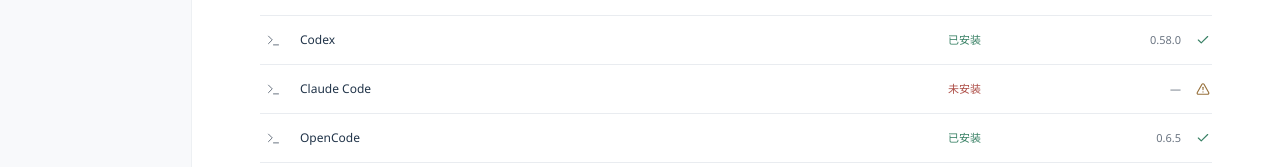
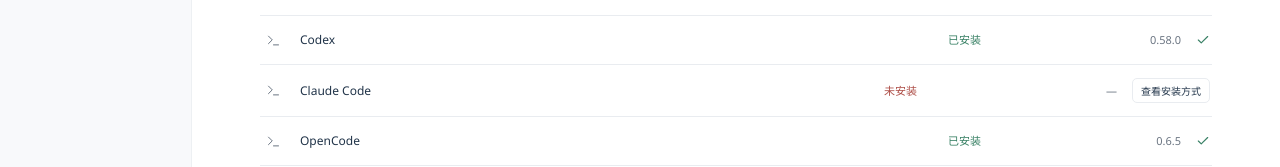
Before and after one commit to MY-Final/kuncode-setup, a React (Vite) app: page /diagnose in a window 1280 px wide. Shown: the part 397-564 px from the top of the page. Built offline with nearby package versions, Linux system fonts and the light colour scheme.

Commit message:
feat(ui): 未安装工具提供安装引导
系统诊断页为未安装的工具新增「查看安装方式」按钮，弹窗展示
推荐安装命令与官方文档链接。新增各工具的安装方式数据。
补充首页 Dashboard、额度预警与删除确认的前端测试。

```diff
--- /dev/null
+++ b/src/lib/data/install.ts
@@ -0,0 +1,45 @@
+/** 每个 Coding 工具的本机安装方式（用于「查看安装方式」引导）。 */
+export interface InstallGuide {
+  /** 官方文档或安装页 */
+  docs: string;
+  /** 推荐命令，逐条展示 */
+  commands: string[];
+  note?: string;
+}
+
+export const INSTALL_GUIDES: Record<string, InstallGuide> = {
+  codex: {
+    docs: "https://github.com/openai/codex",
+    commands: ["npm install -g @openai/codex"],
+    note: "需要先安装 Node.js 18 或更高版本。",
+  },
+  claude: {
+    docs: "https://docs.anthropic.com/en/docs/claude-code",
+    commands: ["npm install -g @anthropic-ai/claude-code"],
+    note: "需要先安装 Node.js 18 或更高版本。",
+  },
+  opencode: {
+    docs: "https://opencode.ai/docs",
+    commands: ["npm install -g opencode-ai"],
+    note: "需要先安装 Node.js 18 或更高版本。",
+  },
+};
+
+export const NODE_GUIDE: InstallGuide = {
+  docs: "https://nodejs.org/zh-cn/download",
+  commands: [],
+  note: "从官网下载安装包，安装时保持默认选项即可。",
+};
+
+export const GIT_GUIDE: InstallGuide = {
+  docs: "https://git-scm.com/download/win",
+  commands: [],
+  note: "从官网下载安装包，安装时保持默认选项即可。",
+};
+
+/** 工具或依赖的安装方式；未知 id 返回 null。 */
+export function installGuideFor(id: string): InstallGuide | null {
+  if (id === "node" || id === "npm") return NODE_GUIDE;
+  if (id === "git") return GIT_GUIDE;
+  return INSTALL_GUIDES[id] ?? null;
+}
--- a/src/pages/diagnose.tsx
+++ b/src/pages/diagnose.tsx
@@ -9,11 +9,20 @@
   PlugZap,
   Circle,
   AlertTriangle,
+  ExternalLink,
 } from "lucide-react";
 import { PageHeader } from "@/components/layout/page-header";
 import { Button } from "@/components/ui/button";
+import {
+  Dialog,
+  DialogContent,
+  DialogDescription,
+  DialogHeader,
+  DialogTitle,
+} from "@/components/ui/dialog";
 import { useApp } from "@/lib/store";
 import { isTauri, probeToolConnection, testConnection } from "@/lib/tauri/api";
+import { installGuideFor, type InstallGuide } from "@/lib/data/install";
 import type { TestResult } from "@/lib/types";
 import { cn, errorMessage } from "@/lib/utils";
 export default function DiagnosePage() {
@@ -28,6 +37,10 @@
   } = useApp();
   const [testing, setTesting] = useState(false);
   const [result, setResult] = useState<TestResult | null>(null);
+  const [guide, setGuide] = useState<{
+    name: string;
+    guide: InstallGuide;
+  } | null>(null);
   const tools = [...(environment?.tools ?? []), ...agents];
   const configured = Object.keys(configurations).filter(
     (id) => !configurations[id].demo,
@@ -73,6 +86,10 @@
     } finally {
       setTesting(false);
     }
+  }
+  function openGuide(id: string, name: string) {
+    const value = installGuideFor(id);
+    if (value) setGuide({ name, guide: value });
   }
   function icon(id: string) {
     return id === "node" || id === "npm" ? (
@@ -158,6 +175,15 @@
             </span>
             {tool.installed ? (
               <Check className="text-success" aria-hidden="true" />
+            ) : installGuideFor(tool.id) ? (
+              <Button
+                className="diagnostic-guide-action"
+                variant="outline"
+                size="sm"
+                onClick={() => openGuide(tool.id, tool.name)}
+              >
+                查看安装方式
+              </Button>
             ) : (
               <AlertTriangle className="text-warning" aria-hidden="true" />
             )}
@@ -209,6 +235,42 @@
       {isTauri() && !configured.length && (
         <p className="page-footnote">请先完成工具配置，再检查服务连接。</p>
       )}
+      <Dialog
+        open={guide !== null}
+        onOpenChange={(open) => {
+          if (!open) setGuide(null);
+        }}
+      >
+        <DialogContent>
+          <DialogHeader>
+            <DialogTitle>安装 {guide?.name}</DialogTitle>
+            <DialogDescription>
+              安装完成后回到本页点「重新检查」即可。
+            </DialogDescription>
+          </DialogHeader>
+          {guide?.guide.note && (
+            <p className="page-footnote">{guide.guide.note}</p>
+          )}
+          {guide?.guide.commands.length ? (
+            <div className="install-commands">
+              {guide.guide.commands.map((command) => (
+                <code key={command}>{command}</code>
+              ))}
+            </div>
+          ) : null}
+          <div className="setup-form-footer">
+            <Button variant="outline" onClick={() => setGuide(null)}>
+              关闭
+            </Button>
+            <Button asChild>
+              <a href={guide?.guide.docs} target="_blank" rel="noreferrer">
+                打开官方文档
+                <ExternalLink aria-hidden="true" />
+              </a>
+            </Button>
+          </div>
+        </DialogContent>
+      </Dialog>
     </div>
   );
 }
```
Also changed, not shown: 1 other file (tests, documents, lock files or other folders).
